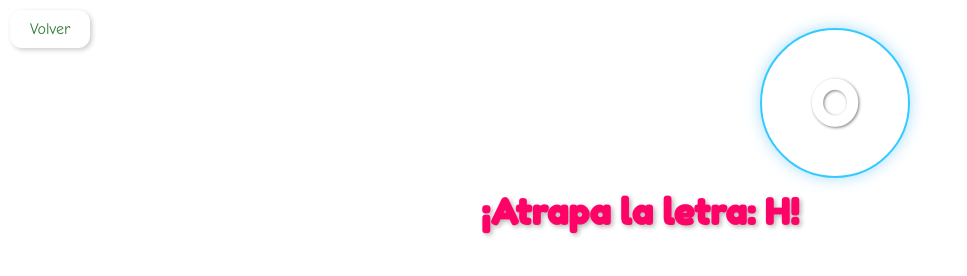
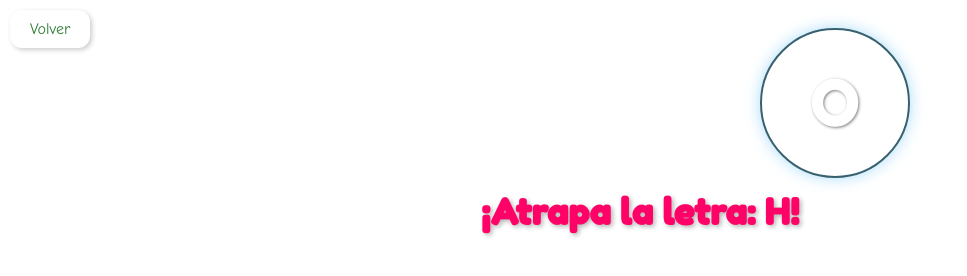
Before and after one commit to innoventionJuego/InnoventionJuego.github.io, a plain HTML site: page juego.html in a window 1280 px wide. Both pictures are taken after a click on the button "Iniciar el juego". Shown: the whole page, without its empty margins (0-967 px from the left). Drawn offline with Linux system fonts and the light colour scheme.

Commit message:
Update juego.css

```diff
--- a/juego.css
+++ b/juego.css
@@ -49,7 +49,7 @@ html, body {
     font-size: 4rem;
     color: white;
     background: rgba(135, 206, 250, 0.7);
-    border: 2px solid rgba(0, 191, 255, 0.8);
+    border: 2px solid rgba(7, 58, 75, 0.8);
     box-shadow: 0 0 15px rgba(135, 206, 250, 0.7);
     text-shadow: 1px 1px 3px rgba(0, 0, 0, 0.5);
     cursor: pointer;
```
